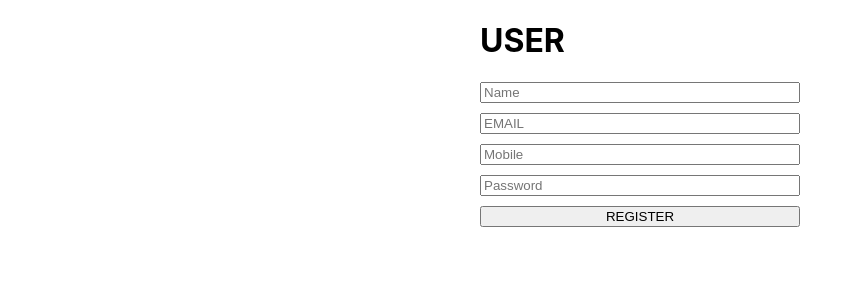
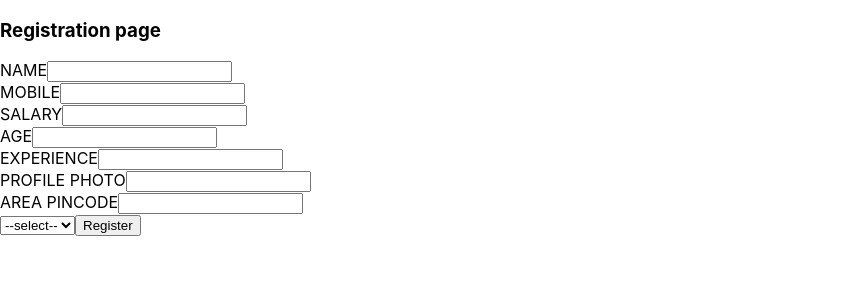
Before and after one commit to SteveJ123/react, a React (Create React App) app in the folder getting_started/registrationform/: page / in a window 1280 px wide. Shown: the top 300 px of the page, without its empty margins (0-863 px from the left). Built offline with nearby package versions, Linux system fonts and the light colour scheme.

Commit message:
new worker

```diff
--- a/getting_started/registrationform/package.json
+++ b/getting_started/registrationform/package.json
@@ -5,6 +5,7 @@
   "dependencies": {
     "react": "^16.7.0",
     "react-dom": "^16.7.0",
+    "react-router-dom": "^4.3.1",
     "react-scripts": "2.1.3"
   },
   "scripts": {
--- a/getting_started/registrationform/src/App.js
+++ b/getting_started/registrationform/src/App.js
@@ -3,12 +3,14 @@ import "./App.css";
 
 // import MyForm from "./MyForm";
 // import Test from "./MyForm";
-import FillForm from "./FillForm";
+// import FillForm from "./FillForm";
+import NewWorker from "./NewWorker";
 class App extends Component {
   render() {
     return (
       <div className="App">
-        <FillForm />
+            {/* <FillForm /> */}
+            <NewWorker/>
       </div>
     );
   }
--- a/getting_started/registrationform/src/FillForm.js
+++ b/getting_started/registrationform/src/FillForm.js
@@ -4,33 +4,71 @@ class FillForm extends React.Component {
   constructor() {
     super();
     this.handleSubmit = this.handleSubmit.bind(this);
+    this.handleChange = this.handleChange.bind(this);
+    this.state = {
+      username: ",",
+      email: "",
+      mobile: "",
+      password: ""
+    };
+  }
+
+  handleChange(event) {
+    const name = event.target.name;
+    const value = event.target.value;
+    this.setState({
+      [name]: value
+    });
   }
 
   handleSubmit(event) {
     event.preventDefault();
-    const data = new FormData(event.target);
+    // console.log("event", event.target);
 
-    fetch("/api/form-submit-url", {
-      method: "POST",
-      body: data
-    });
+    console.log("event", this.state);
   }
 
   render() {
-    return <div>
+    return (
+      <div>
         <form className="container" onSubmit={this.handleSubmit}>
-            <h1>USER</h1>
-          <input id="username" name="username" placeholder="Name" type="text" />
+          <h1>USER</h1>
+          <input
+            id="username"
+            name="username"
+            placeholder="Name"
+                    onChange={this.handleChange}
+            type="text"
+          />
 
-          <input id="email" name="email" placeholder="EMAIL" type="email" />
+          <input
+            id="email"
+            name="email"
+            placeholder="EMAIL"
+                    onChange={this.handleChange}
+            type="email"
+          />
 
-          <input id="mobile" name="mobile" placeholder="Mobile" type="text" />
+          <input
+            id="mobile"
+            name="mobile"
+            placeholder="Mobile"
+                    onChange={this.handleChange}
+            type="text"
+          />
 
-          <input id="password" name="password" placeholder="Password" type="text" />
+          <input
+            id="password"
+            name="password"
+            placeholder="Password"
+                    onChange={this.handleChange}
+            type="text"
+          />
 
-            <button id="register">REGISTER</button>
+          <input type="submit" id="register" value="REGISTER" />
         </form>
-      </div>;
+      </div>
+    );
   }
 }
 
--- /dev/null
+++ b/getting_started/registrationform/src/NewWorker.js
@@ -0,0 +1,157 @@
+import React from "react";
+
+class NewWorker extends React.Component {
+  constructor() {
+    super();
+    this.state = {
+      fields: {},
+        errors: {},
+    //   value: 'select'
+    };
+
+    this.handleChange = this.handleChange.bind(this);
+    this.submituserRegistrationForm = this.submituserRegistrationForm.bind(
+      this
+    );
+  }
+
+  handleChange(e) {
+    let fields = this.state.fields;
+    fields[e.target.name] = e.target.value;
+    this.setState({
+      fields
+    });
+      console.log('event', e.target.value);
+  }
+
+  submituserRegistrationForm(e) {
+    e.preventDefault();
+    if (this.validateForm()) {
+      let fields = {};
+      fields["username"] = "";
+      fields["emailid"] = "";
+      fields["mobileno"] = "";
+      fields["password"] = "";
+      this.setState({ fields: fields });
+      alert("Form submitted");
+      }
+      console.log('user data', this.state.fields);
+  }
+
+  validateForm() {
+    let fields = this.state.fields;
+    let errors = {};
+    let formIsValid = true;
+
+    if (!fields["username"]) {
+      formIsValid = false;
+      errors["username"] = "*Please enter your username.";
+    }
+
+    if (typeof fields["username"] !== "undefined") {
+      if (!fields["username"].match(/^[a-zA-Z ]*$/)) {
+        formIsValid = false;
+        errors["username"] = "*Please enter alphabet characters only.";
+      }
+    }
+
+    // if (!fields["emailid"]) {
+    //   formIsValid = false;
+    //   errors["emailid"] = "*Please enter your email-ID.";
+    // }
+
+    // if (typeof fields["emailid"] !== "undefined") {
+    //   //regular expression for email validation
+    //   var pattern = new RegExp(
+    //     /^(("[\w-\s]+")|([\w-]+(?:\.[\w-]+)*)|("[\w-\s]+")([\w-]+(?:\.[\w-]+)*))(@((?:[\w-]+\.)*\w[\w-]{0,66})\.([a-z]{2,6}(?:\.[a-z]{2})?)$)|(@\[?((25[0-5]\.|2[0-4][0-9]\.|1[0-9]{2}\.|[0-9]{1,2}\.))((25[0-5]|2[0-4][0-9]|1[0-9]{2}|[0-9]{1,2})\.){2}(25[0-5]|2[0-4][0-9]|1[0-9]{2}|[0-9]{1,2})\]?$)/i
+    //   );
+    //   if (!pattern.test(fields["emailid"])) {
+    //     formIsValid = false;
+    //     errors["emailid"] = "*Please enter valid email-ID.";
+    //   }
+    // }
+
+    if (!fields["mobileno"]) {
+      formIsValid = false;
+      errors["mobileno"] = "*Please enter your mobile no.";
+    }
+
+    if (typeof fields["mobileno"] !== "undefined") {
+      if (!fields["mobileno"].match(/^[0-9]{10}$/)) {
+        formIsValid = false;
+        errors["mobileno"] = "*Please enter valid mobile no.";
+      }
+    }
+
+    // if (!fields["password"]) {
+    //   formIsValid = false;
+    //   errors["password"] = "*Please enter your password.";
+    // }
+
+    // if (typeof fields["password"] !== "undefined") {
+    //   if (
+    //     !fields["password"].match(
+    //       /^.*(?=.{8,})(?=.*\d)(?=.*[a-z])(?=.*[A-Z])(?=.*[@#$%&]).*$/
+    //     )
+    //   ) {
+    //     formIsValid = false;
+    //     errors["password"] = "*Please enter secure and strong password.";
+    //   }
+    // }
+
+    this.setState({
+      errors: errors
+    });
+    return formIsValid;
+  }
+
+  render() {
+    return <div id="main-registration-container">
+        <div id="register">
+          <h3>Registration page</h3>
+          <form method="post" name="userRegistrationForm" onSubmit={this.submituserRegistrationForm}>
+            <label>NAME</label>
+            <input type="text" name="name" //   value={this.state.fields.username}
+              onChange={this.handleChange} />
+            <div className="errorMsg">{this.state.errors.name}</div>
+            <label>MOBILE</label>
+            <input type="text" name="mobileno" //   value={this.state.fields.mobileno}
+              onChange={this.handleChange} />
+            <div className="errorMsg">{this.state.errors.mobileno}</div>
+            <label>SALARY</label>
+            <input type="number" name="salary" //   value={this.state.fields.salary}
+              onChange={this.handleChange} />
+            <div className="errorMsg">{this.state.errors.salary}</div>
+            <label>AGE</label>
+            <input type="number" name="age" //   value={this.state.fields.age}
+              onChange={this.handleChange} />
+            <div className="errorMsg">{this.state.errors.age}</div>
+            <label>EXPERIENCE</label>
+            <input type="number" name="experience" //   value={this.state.fields.experience}
+              onChange={this.handleChange} />
+            <div className="errorMsg">{this.state.errors.experience}</div>
+            <label>PROFILE PHOTO</label>
+            <input type="" name="profilephoto" //   value={this.state.fields.profilephoto}
+              onChange={this.handleChange} />
+            <div className="errorMsg">{this.state.errors.profilephoto}</div>
+            <label>AREA PINCODE</label>
+            <input type="number" name="areapincode" //   value={this.state.fields.areapin}
+              onChange={this.handleChange} />
+            <div className="errorMsg">{this.state.errors.areapincode}</div>
+            <label>
+              <select value={this.state.value} onChange={this.handleChange}>
+                <option name="select" value="select">--select--</option>
+                <option name="maid" value="maid">MAID</option>
+                <option name="cook" value="cook">COOK</option>
+                <option name="nanny" value="nanny">NANNY</option>
+              </select>
+            </label>
+
+            <input type="submit" className="button" value="Register" />
+          </form>
+        </div>
+      </div>;
+  }
+}
+
+export default NewWorker;
```
Also changed, not shown: 1 other file (tests, documents, lock files or other folders).
